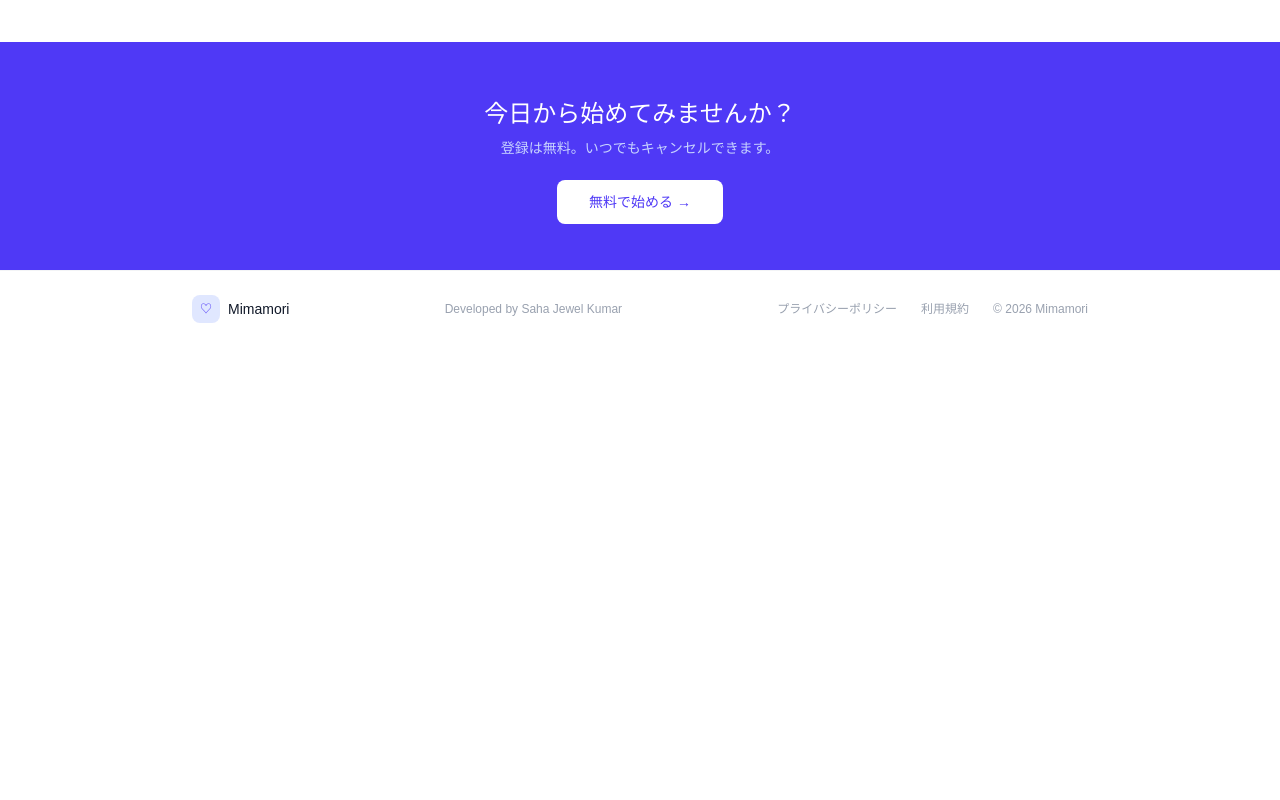
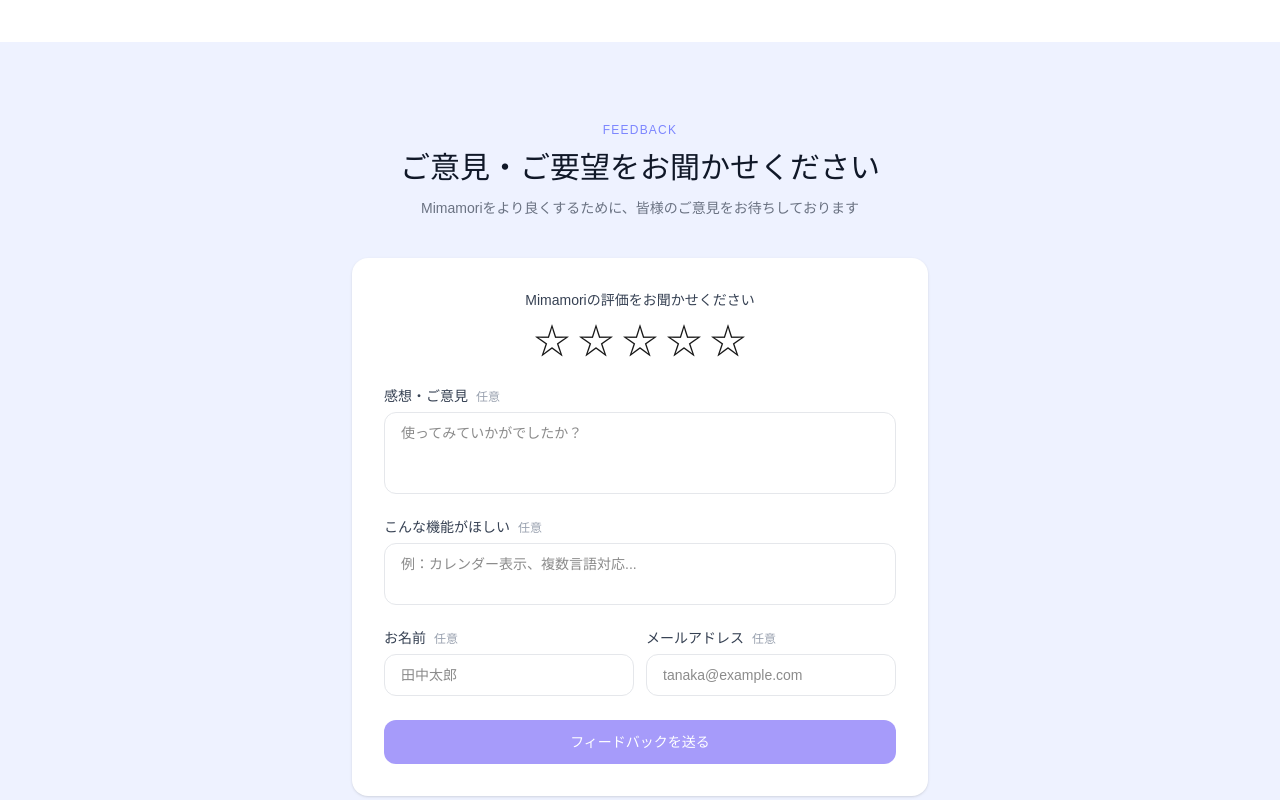
Before and after one commit to Sahajewel/mimamori, a Next.js app: page / in a window 1280 px wide. Shown: the part 1620-2420 px from the top of the page. Before the commit the page ends 1967 px from the top, so only its background shows below. Built offline with nearby package versions, Linux system fonts and the light colour scheme.

Commit message:
feat: feedback section on landing page

```diff
--- /dev/null
+++ b/src/app/api/feedback/route.ts
@@ -0,0 +1,63 @@
+import { NextResponse } from "next/server";
+import { prisma } from "@/lib/prisma";
+import nodemailer from "nodemailer";
+
+const transporter = nodemailer.createTransport({
+  service: "gmail",
+  auth: {
+    user: process.env.GMAIL_USER,
+    pass: process.env.GMAIL_APP_PASSWORD,
+  },
+});
+
+export async function POST(req: Request) {
+  try {
+    const { rating, comment, featureRequest, name, email } = await req.json();
+
+    if (!rating || rating < 1 || rating > 5) {
+      return NextResponse.json(
+        { error: "評価を選択してください" },
+        { status: 400 },
+      );
+    }
+
+    // Neon-এ save
+    await prisma.feedback.create({
+      data: {
+        rating,
+        comment: comment || null,
+        featureRequest: featureRequest || null,
+        name: name || null,
+        email: email || null,
+      },
+    });
+
+    // Gmail-এ পাঠাও
+    await transporter.sendMail({
+      from: `"Mimamori Feedback" <${process.env.GMAIL_USER}>`,
+      to: process.env.GMAIL_USER,
+      subject: `⭐ 新しいフィードバック (${rating}/5)`,
+      html: `
+        <div style="font-family: sans-serif; max-width: 480px; margin: 0 auto; padding: 32px;">
+          <h2 style="color: #4F46E5;">新しいフィードバック</h2>
+          <p><strong>評価:</strong> ${"⭐".repeat(rating)} (${rating}/5)</p>
+          ${name ? `<p><strong>名前:</strong> ${name}</p>` : ""}
+          ${email ? `<p><strong>メール:</strong> ${email}</p>` : ""}
+          ${comment ? `<p><strong>感想:</strong> ${comment}</p>` : ""}
+          ${featureRequest ? `<p><strong>ほしい機能:</strong> ${featureRequest}</p>` : ""}
+          <hr>
+          <p style="color: #9CA3AF; font-size: 12px;">
+            ${new Date().toLocaleString("ja-JP", { timeZone: "Asia/Tokyo" })}
+          </p>
+        </div>
+      `,
+    });
+
+    return NextResponse.json({ success: true });
+  } catch {
+    return NextResponse.json(
+      { error: "エラーが発生しました" },
+      { status: 500 },
+    );
+  }
+}
--- /dev/null
+++ b/src/app/components/FeedbackSection.tsx
@@ -0,0 +1,175 @@
+"use client";
+
+import { useState } from "react";
+
+export function FeedbackSection() {
+  const [rating, setRating] = useState(0);
+  const [hover, setHover] = useState(0);
+  const [comment, setComment] = useState("");
+  const [featureRequest, setFeatureRequest] = useState("");
+  const [name, setName] = useState("");
+  const [email, setEmail] = useState("");
+  const [loading, setLoading] = useState(false);
+  const [sent, setSent] = useState(false);
+  const [error, setError] = useState("");
+
+  async function handleSubmit() {
+    if (!rating) {
+      setError("評価を選択してください");
+      return;
+    }
+
+    setLoading(true);
+    setError("");
+
+    const res = await fetch("/api/feedback", {
+      method: "POST",
+      headers: { "Content-Type": "application/json" },
+      body: JSON.stringify({ rating, comment, featureRequest, name, email }),
+    });
+
+    if (res.ok) {
+      setSent(true);
+    } else {
+      setError("エラーが発生しました");
+    }
+    setLoading(false);
+  }
+
+  return (
+    <section className="py-20 px-4 bg-indigo-50">
+      <div className="max-w-xl mx-auto">
+        <div className="text-center mb-10">
+          <p className="text-xs font-medium text-indigo-400 tracking-widest uppercase mb-3">
+            Feedback
+          </p>
+          <h2 className="text-2xl md:text-3xl font-medium text-gray-900 mb-3">
+            ご意見・ご要望をお聞かせください
+          </h2>
+          <p className="text-gray-500 text-sm">
+            Mimamoriをより良くするために、皆様のご意見をお待ちしております
+          </p>
+        </div>
+
+        {sent ? (
+          <div className="bg-white rounded-2xl p-8 text-center shadow-sm">
+            <p className="text-4xl mb-4">🌸</p>
+            <p className="text-lg font-medium text-gray-900 mb-2">
+              ありがとうございます！
+            </p>
+            <p className="text-sm text-gray-400">
+              フィードバックを受け取りました。より良いサービスのために活用させていただきます。
+            </p>
+          </div>
+        ) : (
+          <div className="bg-white rounded-2xl p-8 shadow-sm">
+            {/* Rating */}
+            <div className="mb-6">
+              <p className="text-sm font-medium text-gray-700 mb-3 text-center">
+                Mimamoriの評価をお聞かせください
+              </p>
+              <div className="flex justify-center gap-2">
+                {[1, 2, 3, 4, 5].map((star) => (
+                  <button
+                    key={star}
+                    onClick={() => setRating(star)}
+                    onMouseEnter={() => setHover(star)}
+                    onMouseLeave={() => setHover(0)}
+                    className="text-4xl transition-transform hover:scale-110"
+                  >
+                    {star <= (hover || rating) ? "⭐" : "☆"}
+                  </button>
+                ))}
+              </div>
+              {rating > 0 && (
+                <p className="text-center text-sm text-indigo-500 mt-2">
+                  {rating === 1
+                    ? "改善が必要です"
+                    : rating === 2
+                      ? "もう少し改善できます"
+                      : rating === 3
+                        ? "普通です"
+                        : rating === 4
+                          ? "良いです！"
+                          : "とても良いです！"}
+                </p>
+              )}
+            </div>
+
+            {/* Comment */}
+            <div className="mb-4">
+              <label className="block text-sm font-medium text-gray-700 mb-1.5">
+                感想・ご意見
+                <span className="text-xs text-gray-400 ml-2">任意</span>
+              </label>
+              <textarea
+                value={comment}
+                onChange={(e) => setComment(e.target.value)}
+                rows={3}
+                placeholder="使ってみていかがでしたか？"
+                className="w-full border border-gray-200 rounded-xl px-4 py-2.5 text-sm focus:outline-none focus:ring-2 focus:ring-indigo-400 resize-none"
+              />
+            </div>
+
+            {/* Feature Request */}
+            <div className="mb-4">
+              <label className="block text-sm font-medium text-gray-700 mb-1.5">
+                こんな機能がほしい
+                <span className="text-xs text-gray-400 ml-2">任意</span>
+              </label>
+              <textarea
+                value={featureRequest}
+                onChange={(e) => setFeatureRequest(e.target.value)}
+                rows={2}
+                placeholder="例：カレンダー表示、複数言語対応..."
+                className="w-full border border-gray-200 rounded-xl px-4 py-2.5 text-sm focus:outline-none focus:ring-2 focus:ring-indigo-400 resize-none"
+              />
+            </div>
+
+            {/* Name + Email */}
+            <div className="grid grid-cols-2 gap-3 mb-6">
+              <div>
+                <label className="block text-sm font-medium text-gray-700 mb-1.5">
+                  お名前
+                  <span className="text-xs text-gray-400 ml-2">任意</span>
+                </label>
+                <input
+                  type="text"
+                  value={name}
+                  onChange={(e) => setName(e.target.value)}
+                  placeholder="田中太郎"
+                  className="w-full border border-gray-200 rounded-xl px-4 py-2.5 text-sm focus:outline-none focus:ring-2 focus:ring-indigo-400"
+                />
+              </div>
+              <div>
+                <label className="block text-sm font-medium text-gray-700 mb-1.5">
+                  メールアドレス
+                  <span className="text-xs text-gray-400 ml-2">任意</span>
+                </label>
+                <input
+                  type="email"
+                  value={email}
+                  onChange={(e) => setEmail(e.target.value)}
+                  placeholder="tanaka@example.com"
+                  className="w-full border border-gray-200 rounded-xl px-4 py-2.5 text-sm focus:outline-none focus:ring-2 focus:ring-indigo-400"
+                />
+              </div>
+            </div>
+
+            {error && (
+              <p className="text-sm text-red-500 mb-4 text-center">{error}</p>
+            )}
+
+            <button
+              onClick={handleSubmit}
+              disabled={loading || !rating}
+              className="w-full py-3 bg-indigo-600 text-white text-sm font-medium rounded-xl hover:bg-indigo-700 disabled:opacity-50 transition-colors"
+            >
+              {loading ? "送信中..." : "フィードバックを送る"}
+            </button>
+          </div>
+        )}
+      </div>
+    </section>
+  );
+}
--- a/src/app/page.tsx
+++ b/src/app/page.tsx
@@ -1,4 +1,5 @@
 import Link from "next/link";
+import { FeedbackSection } from "./components/FeedbackSection";
 
 export default function HomePage() {
   return (
@@ -186,7 +187,7 @@ export default function HomePage() {
           </div>
         </div>
       </section>
-
+      <FeedbackSection></FeedbackSection>
       {/* CTA */}
       <section className="text-center px-4 py-14 bg-indigo-600">
         <p className="text-2xl font-medium text-white mb-2">
```
Also changed, not shown: 1 other file (tests, documents, lock files or other folders).
